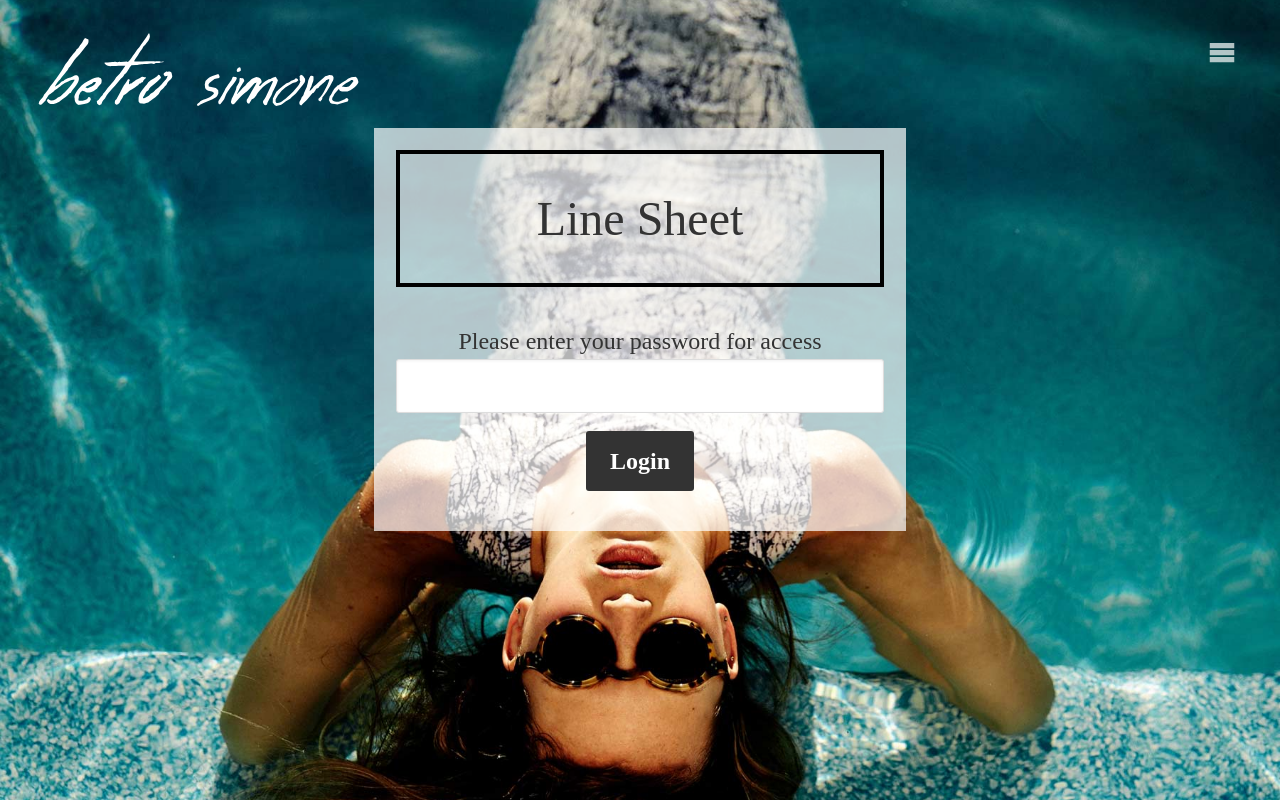
After one commit to jasonHalsey/betro_lookbook, a PHP site: page /download.php in a window 1280 px wide. The commit adds this page. Run offline with PHP 8.4, Linux system fonts and the light colour scheme; some libraries are stand-ins or nearby versions; some web fonts are replaced.

Commit message:
add password for linesheet

```diff
--- /dev/null
+++ b/download.php
@@ -0,0 +1,44 @@
+<?php
+    include_once("inc/header.php");
+    $password = "admin";  // Modify Password to suit for access, Max 10 Char.
+?>
+
+        <main class="cd-container">
+            <section class="block_container">
+                <div class="download-block">
+                    <h2>Line Sheet</h2>
+
+
+                    <?php
+
+                        // If password is valid let the user get access
+                        if (isset($_POST["password"]) && ($_POST["password"]=="$password")) {
+                        ?>
+                        <!-- START OF HIDDEN HTML - PLACE YOUR CONTENT HERE -->
+
+                          <p align="center">
+                            <a href="downloads/linesheet.pdf" target="_blank" class="button">Download</a><br />
+                          <strong>Thank You</strong><br />Click the above button to download the line sheet.</p>
+
+
+                        <!-- END OF HIDDEN HTML -->
+                        <?php
+                        }
+                        else
+                        {
+                        // Wrong password or no password entered display this message
+                        if (isset($_POST['password']) || $password == "") {
+                          print "<p align=\"center\"><font color=\"red\"><b>Incorrect Password</b><br>Please enter the correct password</font></p>";}
+                          print "<form method=\"post\"><p align=\"center\">Please enter your password for access<br>";
+                          print "<input name=\"password\" type=\"password\" size=\"25\" maxlength=\"10\"><input value=\"Login\" type=\"submit\"></p></form>";
+                        }
+
+                     ?>
+
+
+
+                </div>
+            </section>
+        </main> <!-- #main-container -->
+
+<?php include_once("inc/footer.php"); ?>
--- a/inc/header.php
+++ b/inc/header.php
@@ -29,8 +29,8 @@
 
             <nav class="js-menu sliding-panel-content">
               <ul>
-                <li><a href="/">Home</a></li>
-                <li><a href="downloads/linesheet.pdf" target="_blank">line sheet</a></li>
+                <li><a href="index.php">Home</a></li>
+                <li><a href="download.php" target="_blank">line sheet</a></li>
                 <li><a href="contact.php">Contact</a></li>
               </ul>
               <div class="nav_logo">
--- a/sass/partials/_contact.scss
+++ b/sass/partials/_contact.scss
@@ -37,5 +37,8 @@ body.contact{
                 margin-bottom: 2.0em;
             }
         }
+        @include media($phone){
+            padding-top:40%;
+        }
     }
 }
--- /dev/null
+++ b/sass/partials/_downloadpage.scss
@@ -0,0 +1,63 @@
+body.download{
+	background: url(../images/lookbook/11.jpg) no-repeat center center fixed;
+	-webkit-background-size: cover;
+	-moz-background-size: cover;
+	-o-background-size: cover;
+	background-size: cover;
+	height:100%;
+	width:100%;
+	section.block_container{
+	    @include outer-container;
+	    padding-top: 10%;
+		.download-block{
+			@include span-columns(6);
+			@include shift(3);
+			text-align: center;
+		    background-color: rgba(255, 255, 255, 0.7);
+		    padding:2%;
+		    font-family: $secondary-font;
+		    font-size: 1.5em;
+		    h2{
+		        font-family: $primary-font;
+		        font-size: 2.0em;
+		        text-transform: capitalize;
+		        border: 4px solid #000;
+		        padding: 0.75em;
+		    }
+		    input[type="submit"]{
+		    	background-color: #333;
+		    	font-family: $secondary-font;
+		    	font-size: 1.0em;
+		    }
+		    a.button{
+	    	  -webkit-appearance: none;
+			  -moz-appearance: none;
+			  -ms-appearance: none;
+			  -o-appearance: none;
+			  appearance: none;
+			  -webkit-font-smoothing: antialiased;
+			  background-color: #333;
+			  border-radius: 3px;
+			  border: none;
+			  color: #fff;
+			  cursor: pointer;
+			  display: inline-block;
+			  font-size: 1em;
+			  font-weight: 600;
+			  line-height: 1;
+			  padding: 0.75em 1em;
+			  text-decoration: none;
+			  user-select: none;
+			  vertical-align: middle;
+			  white-space: nowrap;
+		    }
+		    @include media($phone){
+				@include span-columns(10);
+				@include shift(1);
+			}
+		}
+		@include media($smscreen){
+			padding-top: 30%;
+		}
+	}
+}
--- a/sass/partials/_variables.scss
+++ b/sass/partials/_variables.scss
@@ -2,7 +2,7 @@ $primary-font: felt-tip-woman;
 $secondary-font: atrament-web;
 $base-font-color: #ffffff;
 
-
+$smscreen: new-breakpoint(max-width 1220px);
 $tablet: new-breakpoint(max-width 979px);
 $mobile: new-breakpoint(max-width 767px);
 $phone: new-breakpoint(max-width 468px);
--- a/sass/screen.scss
+++ b/sass/screen.scss
@@ -10,3 +10,5 @@
 @import "partials/general";
 @import "partials/contact";
 @import "partials/instafeed";
+@import "partials/instafeed";
+@import "partials/downloadpage";
--- a/stylesheets/screen.css
+++ b/stylesheets/screen.css
@@ -684,6 +684,12 @@ body.contact section.block_container .contact-block p {
     margin-right: 0;
   }
 }
+@media screen and (max-width: 468px) {
+  /* line 9, ../sass/partials/_contact.scss */
+  body.contact section.block_container {
+    padding-top: 40%;
+  }
+}
 
 /* line 1, ../sass/partials/_instafeed.scss */
 .instagram_image {
@@ -718,3 +724,101 @@ body.contact section.block_container .contact-block p {
     width: 50%;
   }
 }
+
+/* line 1, ../sass/partials/_downloadpage.scss */
+body.download {
+  background: url(../images/lookbook/11.jpg) no-repeat center center fixed;
+  -webkit-background-size: cover;
+  -moz-background-size: cover;
+  -o-background-size: cover;
+  background-size: cover;
+  height: 100%;
+  width: 100%;
+}
+/* line 9, ../sass/partials/_downloadpage.scss */
+body.download section.block_container {
+  max-width: 68em;
+  margin-left: auto;
+  margin-right: auto;
+  padding-top: 10%;
+}
+/* line 20, ../sass/bourbon/addons/_clearfix.scss */
+body.download section.block_container::after {
+  clear: both;
+  content: "";
+  display: table;
+}
+/* line 12, ../sass/partials/_downloadpage.scss */
+body.download section.block_container .download-block {
+  float: left;
+  display: block;
+  margin-right: 2.35765%;
+  width: 48.82117%;
+  margin-left: 25.58941%;
+  text-align: center;
+  background-color: rgba(255, 255, 255, 0.7);
+  padding: 2%;
+  font-family: atrament-web;
+  font-size: 1.5em;
+}
+/* line 89, ../sass/neat/grid/_span-columns.scss */
+body.download section.block_container .download-block:last-child {
+  margin-right: 0;
+}
+/* line 20, ../sass/partials/_downloadpage.scss */
+body.download section.block_container .download-block h2 {
+  font-family: felt-tip-woman;
+  font-size: 2.0em;
+  text-transform: capitalize;
+  border: 4px solid #000;
+  padding: 0.75em;
+}
+/* line 27, ../sass/partials/_downloadpage.scss */
+body.download section.block_container .download-block input[type="submit"] {
+  background-color: #333;
+  font-family: atrament-web;
+  font-size: 1.0em;
+}
+/* line 32, ../sass/partials/_downloadpage.scss */
+body.download section.block_container .download-block a.button {
+  -webkit-appearance: none;
+  -moz-appearance: none;
+  -ms-appearance: none;
+  -o-appearance: none;
+  appearance: none;
+  -webkit-font-smoothing: antialiased;
+  background-color: #333;
+  border-radius: 3px;
+  border: none;
+  color: #fff;
+  cursor: pointer;
+  display: inline-block;
+  font-size: 1em;
+  font-weight: 600;
+  line-height: 1;
+  padding: 0.75em 1em;
+  text-decoration: none;
+  user-select: none;
+  vertical-align: middle;
+  white-space: nowrap;
+}
+@media screen and (max-width: 468px) {
+  /* line 12, ../sass/partials/_downloadpage.scss */
+  body.download section.block_container .download-block {
+    float: left;
+    display: block;
+    margin-right: 2.35765%;
+    width: 82.94039%;
+    margin-left: 8.5298%;
+  }
+  /* line 89, ../sass/neat/grid/_span-columns.scss */
+  body.download section.block_container .download-block:last-child {
+    margin-right: 0;
+  }
+}
+@media screen and (max-width: 1220px) {
+  /* line 9, ../sass/partials/_downloadpage.scss */
+  body.download section.block_container {
+    padding-top: 30%;
+  }
+}
```
